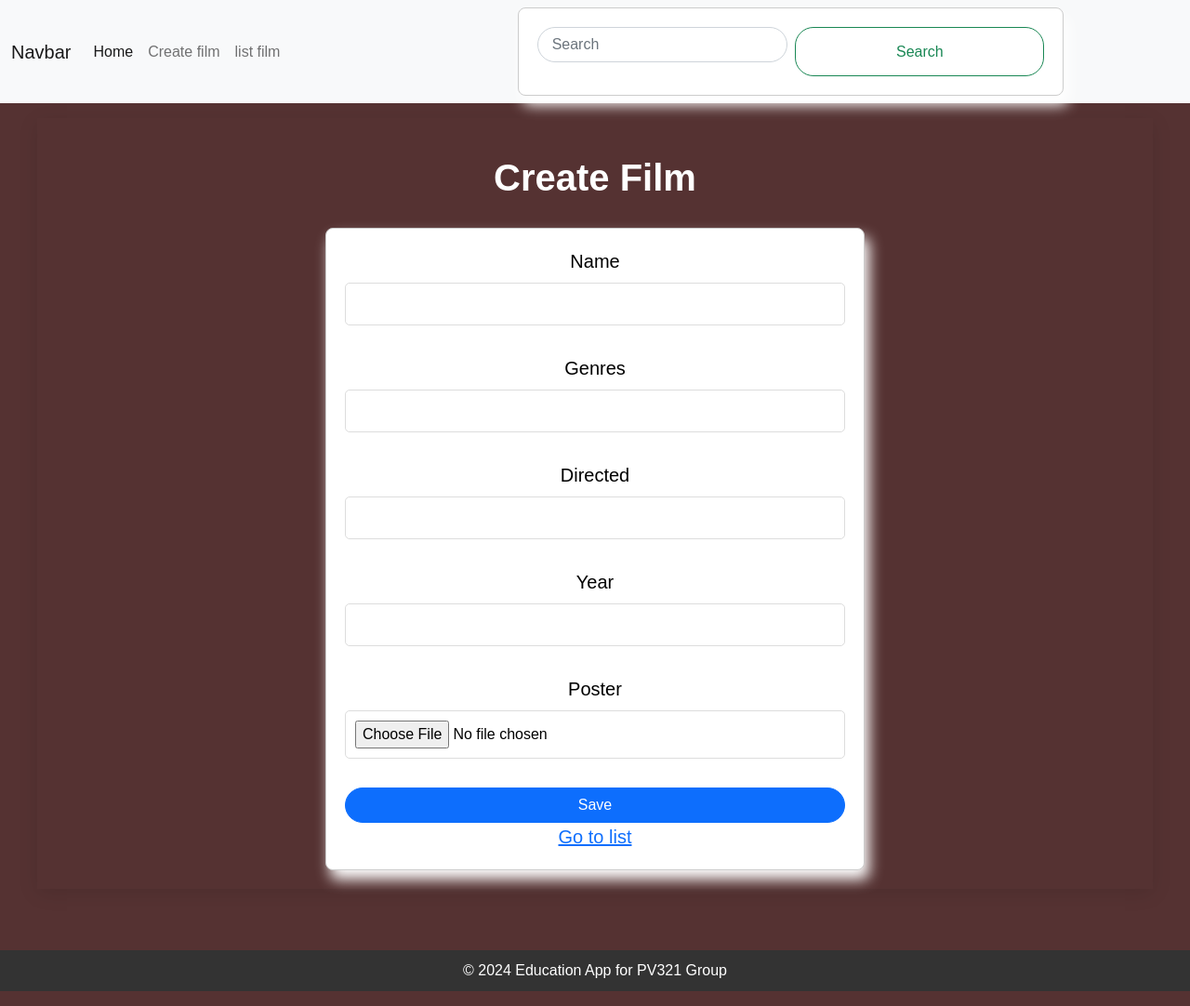
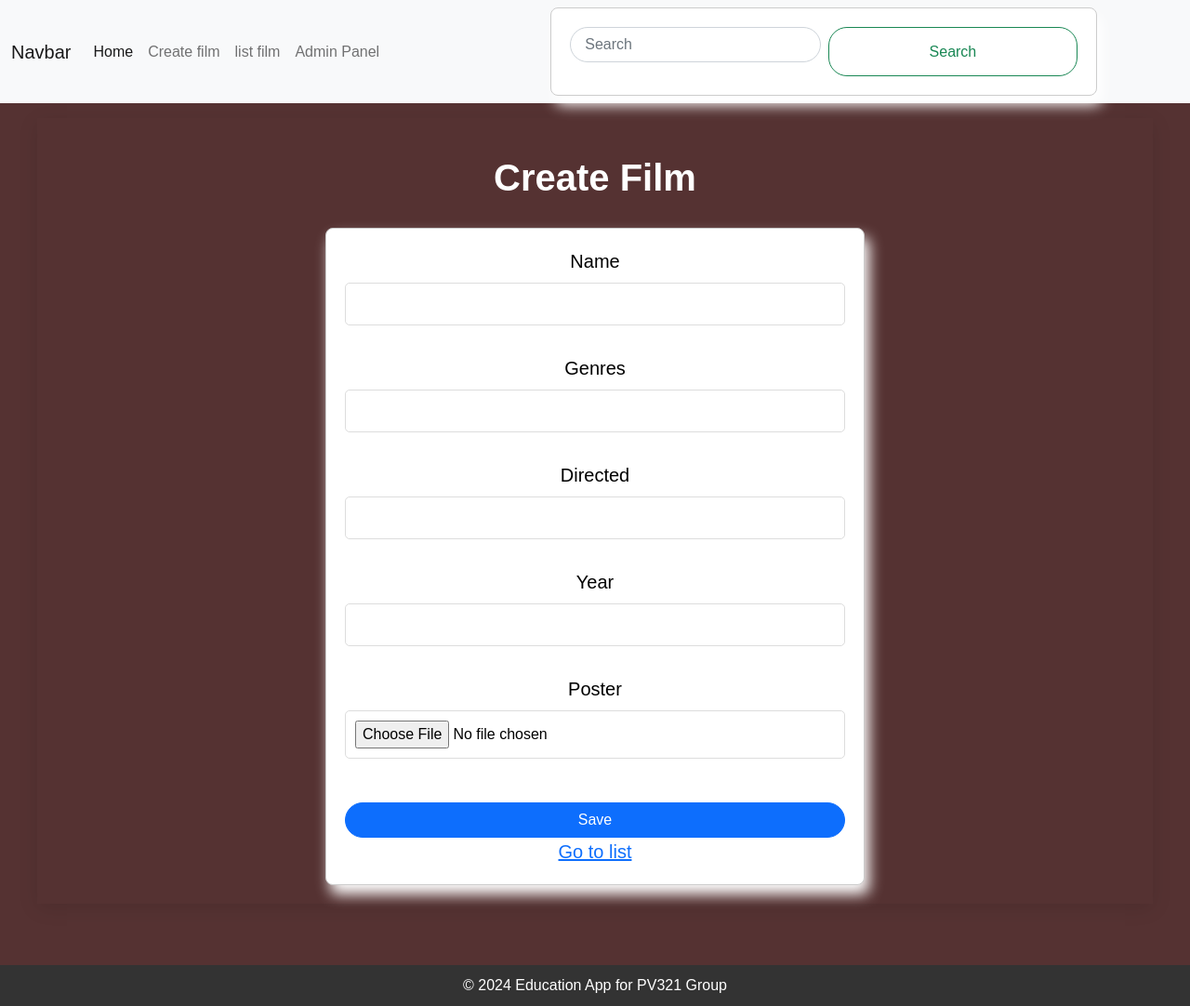
Before and after one commit to Neo-010/Django-web-syte, a Django app: page /film/create/ in a window 1280 px wide. Shown: the whole page at 93% size. Run offline with Django 5.2, Linux system fonts and the light colour scheme.

Commit message:
+ admin Panel. SuperUser -- Mongolini Passworld -- mongol2008

```diff
--- a/film/templates/_layout.html
+++ b/film/templates/_layout.html
@@ -42,6 +42,10 @@
                         <a class="nav-link" href="{% url 'list' %}">list film</a>
                     </li>
 
+                    <li class="nav-item">
+                        <a class="nav-link" href="{% url 'admin:index' %}">Admin Panel</a>
+                    </li>
+
                 </ul>
 
                 <form class="d-flex" role="search">
--- a/film/templates/film/create.html
+++ b/film/templates/film/create.html
@@ -8,7 +8,7 @@
 <link rel="stylesheet" href="{% static 'style/style.css' %}">
 
 
-<form method="POST" enctype="multipart/form-data">
+<form method="POST" action="{% url 'create' %}" enctype="multipart/form-data">
 
     {% csrf_token %}
 
@@ -24,7 +24,7 @@
 
     {% endfor %}
 
-        <button type="submit" class="btn btn-primary">Save</button>
+        <button type="submit" class="btn btn-primary mt-3">Save</button>
 
 
 
--- a/film/views.py
+++ b/film/views.py
@@ -71,7 +71,3 @@ def delete(request, pk):
         film.delete()
         return redirect('list')  # редірект на сторінку списку фільмів
     return render(request, 'delete_film.html', {'film': film})
-
-
-def about(request):
-    return HttpResponse("<h1>About Page!</h1>")
--- a/mongolini_first/settings.py
+++ b/mongolini_first/settings.py
@@ -61,9 +61,9 @@ TEMPLATES = [
     {
         'BACKEND': 'django.template.backends.django.DjangoTemplates',
         'DIRS': [
-            BASE_DIR / 'templates',  # Перевірте, що цей шлях є
+            BASE_DIR / 'templates',  # Переконайтесь, що шаблони знаходяться тут
         ],
-        'APP_DIRS': True,  # Це дозволяє шукати шаблони у ваших додатках
+        'APP_DIRS': True,
         'OPTIONS': {
             'context_processors': [
                 'django.template.context_processors.debug',
@@ -111,7 +111,7 @@ AUTH_PASSWORD_VALIDATORS = [
 # Internationalization
 # https://docs.djangoproject.com/en/5.1/topics/i18n/
 
-LANGUAGE_CODE = 'en-us'
+LANGUAGE_CODE = 'ru'
 
 TIME_ZONE = 'UTC'
 
--- a/mongolini_first/urls.py
+++ b/mongolini_first/urls.py
@@ -5,7 +5,7 @@ from django.urls import path, include # type: ignore
 from film import views
 
 urlpatterns = [
-    path('admin/', admin.site.urls),  # Адмін-панель
+    path('admin/', admin.site.urls, name='admin'),  # Адмін-панель
     path('', views.home, name='home'),  # Головна сторінка
     path('film/', include('film.urls')),  # Підключення URL-патернів з додатку "film"
 ]
```
Also changed, not shown: film/admin.py (+13 -2 lines), db.sqlite3, media/images/images.jpg (added), media/images/images.webp (added), media/images/images_E6HaIGJ.webp (added), media/images/images_ZuR1Bqd.webp (added), media/images/images_br7mtBx.jpg (added), media/images/Без_названия.jfif (added).
